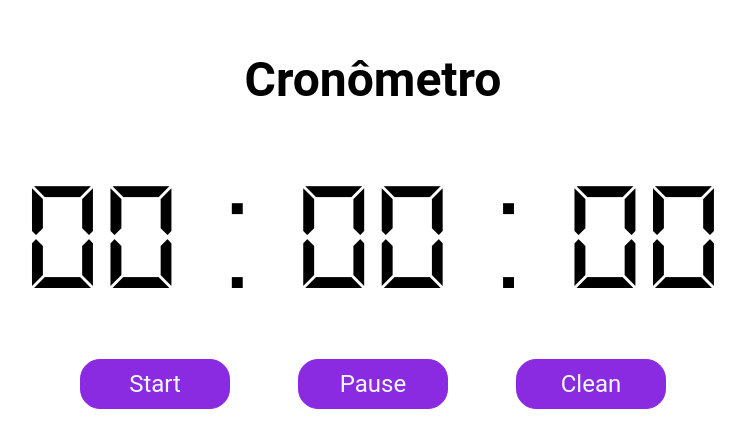
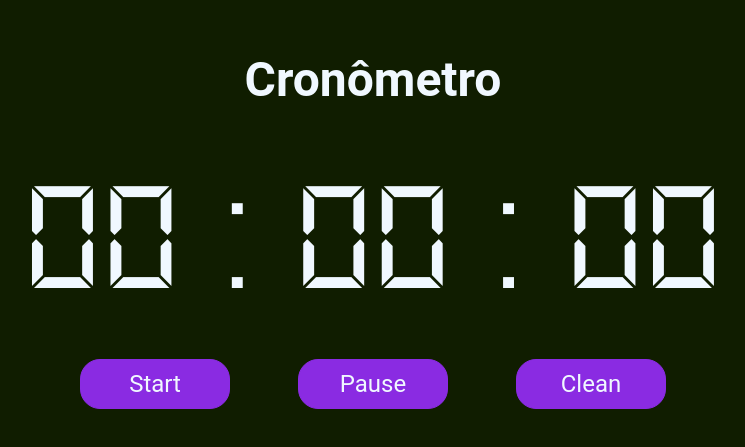
Before and after one commit to jonatas1516/timer, a plain HTML site: page index.html in a window 1280 px wide. Shown: the part 109-556 px from the top of the page, without its empty margins (267-1012 px from the left). Drawn offline with Linux system fonts and the light colour scheme.

Commit message:
update css backgroundColor, color text

```diff
--- a/assets/css/style.css
+++ b/assets/css/style.css
@@ -6,6 +6,7 @@
 @import url("https://fonts.googleapis.com/css2?family=Roboto&display=swap");
 
 * {
+  background-color: #101d00;
   box-sizing: border-box;
   font-family: "Roboto", sans-serif;
   margin: 0;
@@ -18,6 +19,7 @@
 }
 
 .section-title {
+  color: aliceblue;
   margin-top: 10rem;
 }
 
@@ -29,6 +31,7 @@
 .cronometer {
   font-size: 10rem;
   margin-bottom: 2rem;
+  color: aliceblue;
 }
 
 .paragraph {
```
